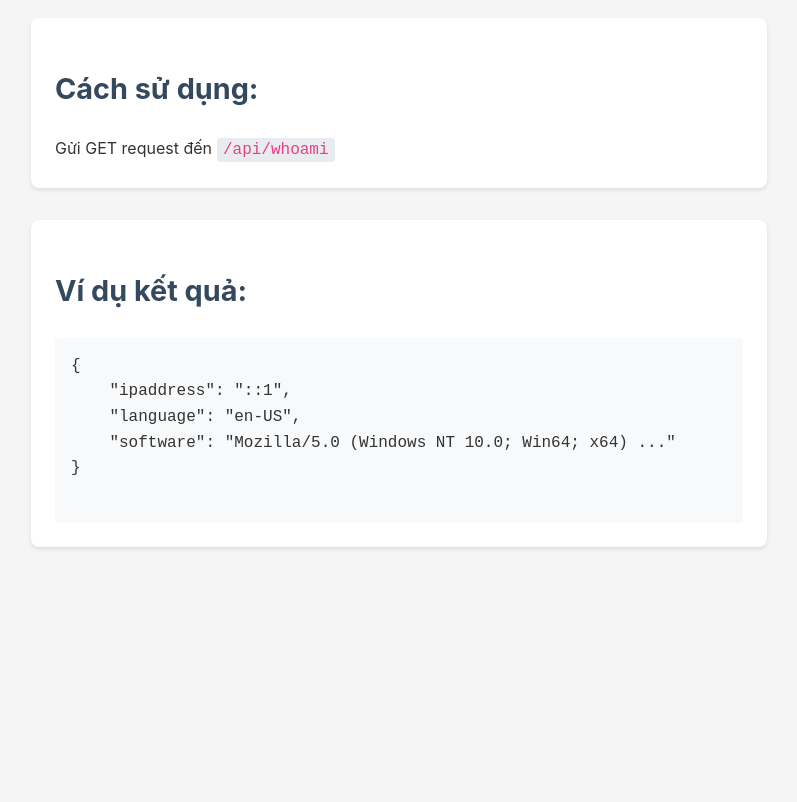
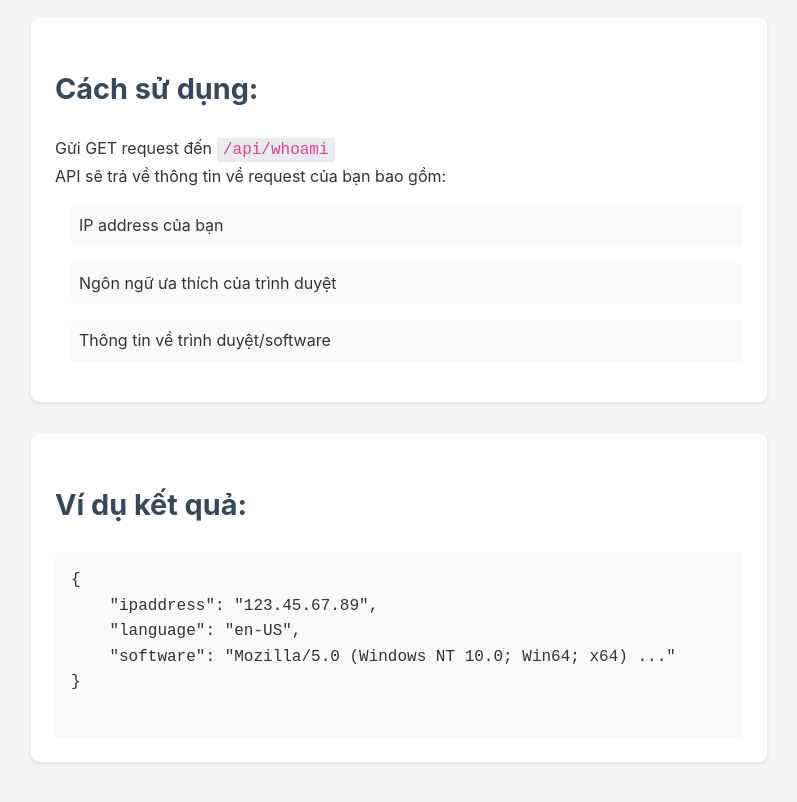
Before and after one commit to Peoz28/stock-price-checker, a website: page index.html in a window 1280 px wide. Shown: the part 110-912 px from the top of the page, without its empty margins (241-1038 px from the left). Before the commit the page ends 800 px from the top, so only its background shows below. Drawn offline with Linux system fonts and the light colour scheme.

Commit message:
Improve IP address handling and update documentation

```diff
--- a/index.html
+++ b/index.html
@@ -12,12 +12,18 @@
         <div class="usage">
             <h2>Cách sử dụng:</h2>
             <p>Gửi GET request đến <code>/api/whoami</code></p>
+            <p>API sẽ trả về thông tin về request của bạn bao gồm:</p>
+            <ul>
+                <li>IP address của bạn</li>
+                <li>Ngôn ngữ ưa thích của trình duyệt</li>
+                <li>Thông tin về trình duyệt/software</li>
+            </ul>
         </div>
         <div class="example">
             <h2>Ví dụ kết quả:</h2>
             <pre>
 {
-    "ipaddress": "::1",
+    "ipaddress": "123.45.67.89",
     "language": "en-US",
     "software": "Mozilla/5.0 (Windows NT 10.0; Win64; x64) ..."
 }
```
Also changed, not shown: server.js (+7 -2 lines).
